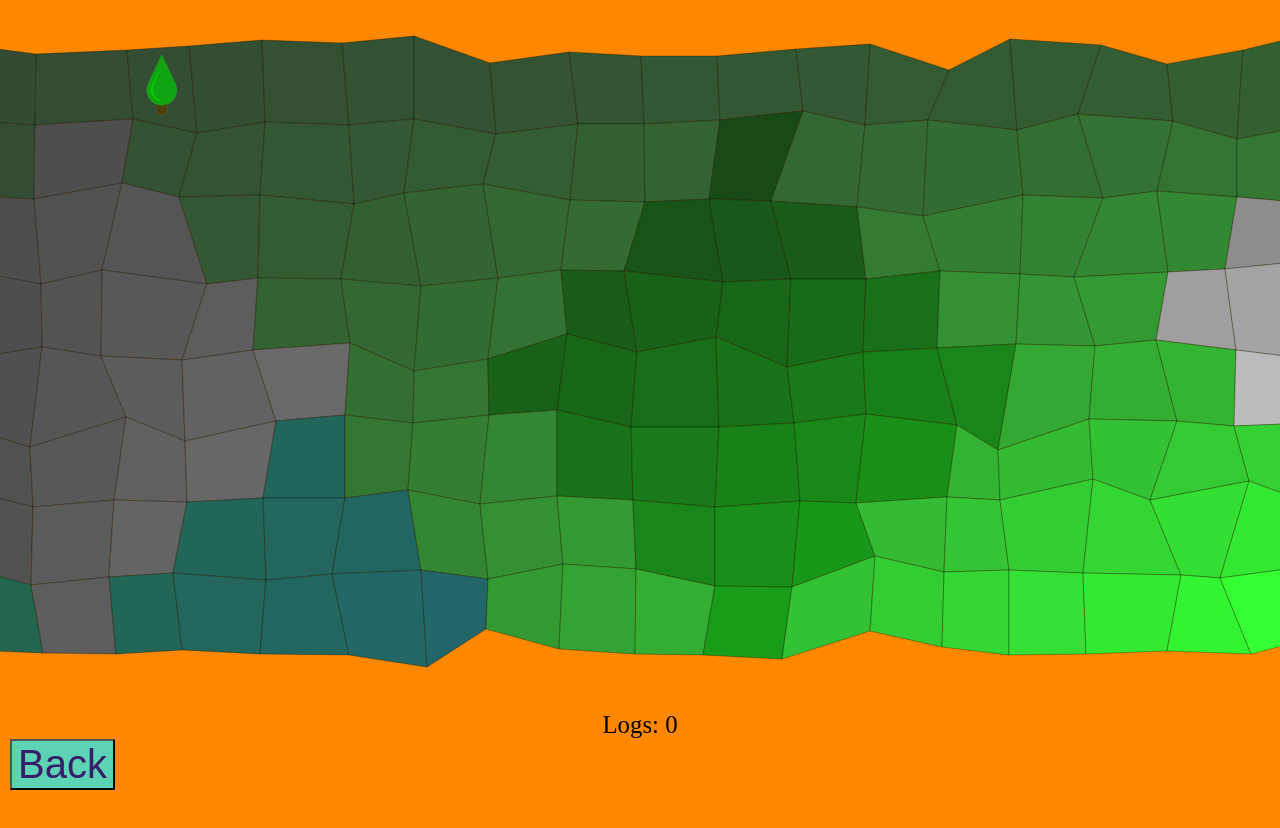
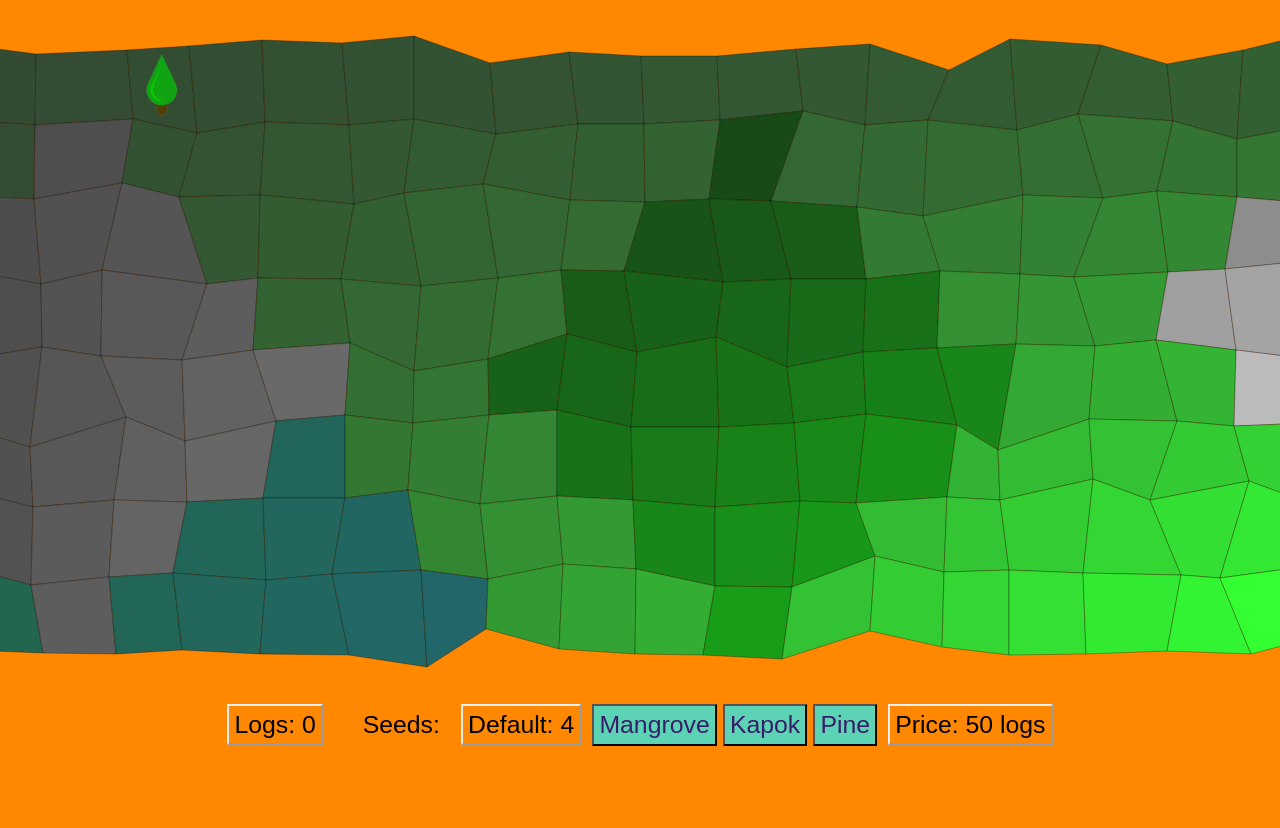
Before and after one commit to Redfluffydragon/Game, a plain HTML site: page index.html in a window 1280 px wide. Both pictures are taken after a click on the button "Start". Shown: the top 828 px of the page. Drawn offline with Linux system fonts and the light colour scheme.

Commit message:
Add seed buy buttons & counters

```diff
--- a/index.css
+++ b/index.css
@@ -9,6 +9,8 @@ body {
 button {
   background:#5dd3b5;
   cursor: pointer;
+  font-family: fantasy;
+  color: #381d69;
 }
 
 .ssbtns {
@@ -17,8 +19,6 @@ button {
   margin: auto;
   margin-bottom: 20px;
   font-size: 70px;
-  font-family: fantasy;
-  color: #381d69;
 }
 
 #resumebtn {
@@ -57,6 +57,33 @@ button {
   margin-top: 0;
 }
 
+.inline {
+  display: inline;
+}
+
+.counter {
+  display: inline;
+  border: 2px outset buttonface;
+  padding: 5px;
+  font-family: fantasy;
+  margin-left: 5px;
+  margin-right: 5px;
+}
+
+.treebtn {
+  font-size: calc(1vmax + 12px);
+  padding: 5px;
+  margin-top: -10px;
+}
+
+.seedCounter {
+  display: none;
+}
+
+#seedLabel {
+  border: none;
+}
+
 #backbtn{
   position: absolute;
   bottom: 10px;
@@ -65,6 +92,7 @@ button {
   font-size: 40px;
   font-family: fantasy;
   color: #381d69;
+  display: none;
 }
 
 #why{
--- a/index.html
+++ b/index.html
@@ -13,25 +13,34 @@
       <button id="resumebtn" class="ssbtns">Resume</button>
       <button id="howtobtn" class="ssbtns">How to</button>
       <label id="widthInput">Width:
-        <input type="number" id="widthNum" value="18" min="1" max="20">
-        <input type="range" min="2" max="21" value="19" class="slider" id="widthSlider">
+        <input type="number" id="widthNum" value="18" min="6" max="20">
+        <input type="range" min="7" max="21" value="19" class="slider" id="widthSlider">
       </label>
       <p id="widthWarning">(You can only adjust the width before you start)</p>
     </div>
 
     <div id="howtodiv">
       <h1>How to</h1>
-      <p>click on a square to plant a tree, as long as it is next to another tree.</p>
+      <p>click on a quadrilateral to plant a tree. You can only plant trees next to another tree or a sapling.</p>
     </div>
 
     <div id="afterStart">
       <canvas id="canvas" width="800" height="570"></canvas>
-      <button id="backbtn">Back</button>
-      <p>Logs: <span id="logNum">0</span></p>
+      <p class="counter">Logs: <span id="logNum">0</span></p>
+      &ensp;
+      <div id="treebtns" class="inline">
+        <p id="seedLabel" class="counter">Seeds:</p>
+        <p id="defaultSeeds" class="counter">Default: <span id="defaultSeedCount">4</span></p>
+        <button id="mangrovebtn" class="treebtn">Mangrove</button>
+        <p id="mangroveSeeds" class="seedCounter counter">Mangrove: <span id="mangroveSeedCount">1</span></p>
+        <button id="kapokbtn" class="treebtn">Kapok</button>
+        <p id="kapokSeeds" class="seedCounter counter">Kapok: <span id="kapokSeedCount">1</span></p>
+        <button id="pinebtn" class="treebtn">Pine</button>
+        <p id="pineSeeds" class="seedCounter counter">Pine: <span id="pineSeedCount">1</span></p>
+        <p class="counter">Price: <span id="priceDisplay">50</span> logs</p>
+      </div>
       <h1 id="why">Why are you looking down here? Play the game!</h1>
     </div>
-
-    <div id="howtobtn">
-    </div>
+    <button id="backbtn">Back</button>
   </body>
 </html>
```
